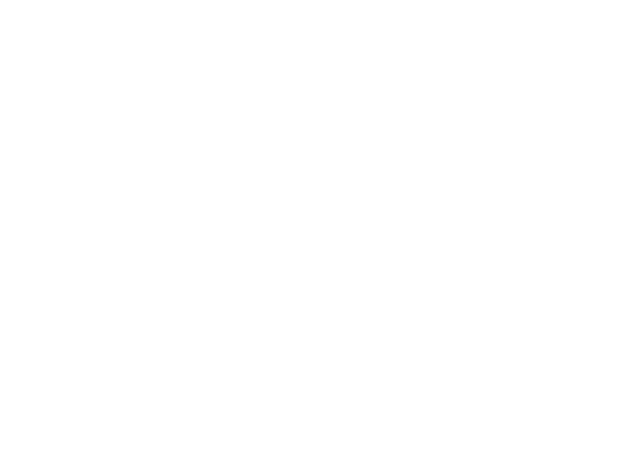
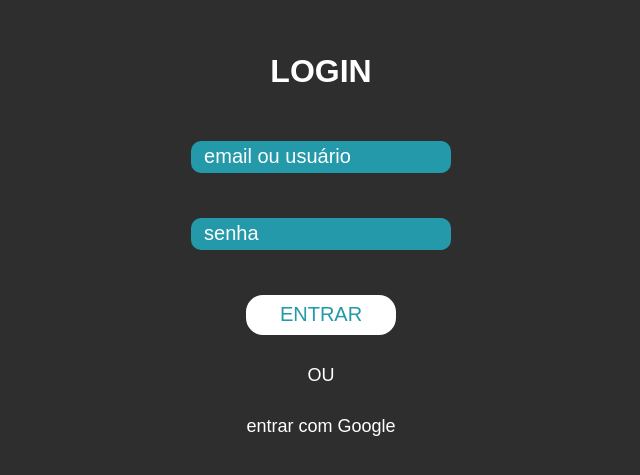
Before and after one commit to ArthurFR04/SA_3.0, a React (Create React App) app: page /LoginScreen in a window 1280 px wide. Shown: the part 157-632 px from the top of the page, without its empty margins (319-959 px from the left). Built offline with nearby package versions, Linux system fonts and the light colour scheme.

Commit message:
começando login

```diff
--- a/src/pages/Login/LoginScreen.js
+++ b/src/pages/Login/LoginScreen.js
@@ -1,5 +1,7 @@
 import React from 'react';
 // import { Link } from "react-router-dom";
+
+import './LoginStyle.css'
 
 let findAll = () => {
 
@@ -14,13 +16,50 @@ let findAll = () => {
 
 // let RequesitarNoBackzin = () => {console.log(findAll)}
 
+
+
+let alerta = () => {
+    alert('Não sei fazer isso ainda ksks')
+}
+
 const LoginScreen = () => (
-    <div>
+    <div className="container">
+        <div className="col-central">
 
-        {/* <button onClick={RequesitarNoBackzin}>
-            Enviar
-        </button> */}
+            <h1 className="login">
+                LOGIN
+            </h1>
 
+            <input
+                className="email-user"
+                type="text"
+                placeholder="  email ou usuário"
+            />
+            <br></br>
+
+            <input
+                className="senha"
+                type="password"
+                placeholder="  senha"
+            />
+            <br></br>
+
+            <div className="btn">
+                <button
+                    className="btn_entrar"
+                // onClick=""
+                >
+                    ENTRAR
+                </button>
+            </div>
+
+            <p>OU</p>
+
+            <p onClick={alerta}>
+                entrar com Google
+            </p>
+
+        </div>
     </div>
 );
 
--- a/src/pages/Login/LoginStyle.css
+++ b/src/pages/Login/LoginStyle.css
@@ -0,0 +1,85 @@
+body {
+    margin: 0;
+    background-color: #2E2E2E;
+    font-family: Arial, Helvetica, sans-serif;
+}
+
+.container {
+    width: 100vw;
+    height: 100vh;
+    display: flex;
+    align-items: center;
+    justify-content: center;
+
+    color: #fff;
+}
+
+
+/* .col-central {
+
+} */
+
+.login {
+    display: flex;
+    justify-content: center;
+}
+
+input {
+    width: 256px;
+    height: 30px;
+    border-radius: 10px;
+    border: none;
+
+    background-color: #2399AA;
+
+    color: #fff;
+    font-size: 20px;
+
+}
+
+input::placeholder {
+    color: #fff;
+    font-size: 20px;
+    margin-left: 20px;
+}
+
+input:focus {
+    box-shadow: 0 0 0 0;
+    outline: 0;
+}
+
+.email-user {
+    margin-top: 30px
+}
+
+.senha {
+    margin-top: 45px;
+    margin-bottom: 45px
+}
+
+
+.btn {
+    display: flex;
+    justify-content:center;
+}
+
+.btn_entrar {
+    width: 150px;
+    Height: 40px;
+
+    border: none;
+    border-radius: 17px;
+
+    background-color: #fff;
+    color: #2399AA;
+    font-size: 20px;
+}
+
+p {
+    display: flex;
+    justify-content:center;
+
+    margin-top: 30px;
+
+    font-size: 18px;
+}
```
